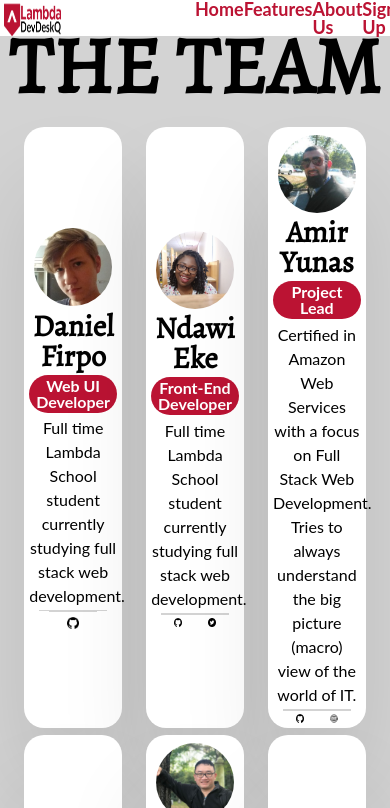
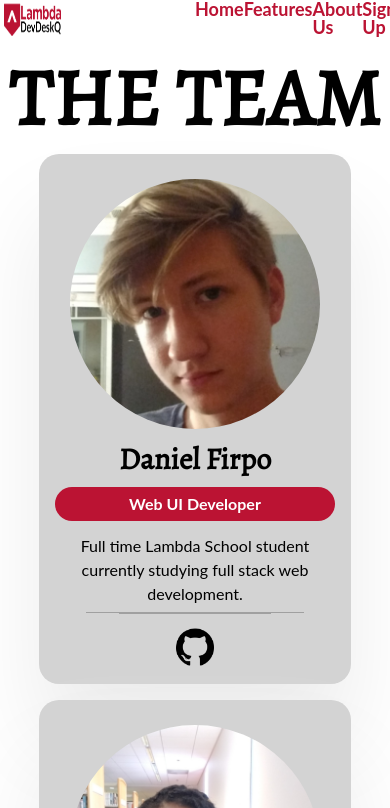
Before and after one commit to DevDeskQueue-Lambda/UI, a plain HTML site: page about.html in a window 390 px wide. Shown: the top 808 px of the page. Drawn offline with nearby package versions, Linux system fonts and the light colour scheme.

Commit message:
mobile breakpoints added

```diff
--- a/less/about.less
+++ b/less/about.less
@@ -1,47 +1,63 @@
 @import url('https://fonts.googleapis.com/css?family=Alegreya');
 
+@backgroundColor: white;
+@secondaryColor: lightGray;
+@lambdaRed: #BB1333;
+@iconHoverColor: lightBlue;
+@mobileBreakPoint: 500px;
+
+.flexbox (@direction, @justify){
+    display: flex;
+    flex-direction: @direction;
+    justify-content: @justify;
+}
+
+
 .about {
-    display: flex;
-    flex-direction: column;
+    .flexbox(column, center);
     justify-items: center;
-    justify-content: center;
-    background-color: lightgray;
+    background-color: @backgroundColor;
     padding-bottom: 5%;
 
     h1 {
-        display: flex;
-        flex-direction: row;
-        justify-content: space-around;
+        .flexbox(row, space-around);
         font-family: Alegreya, serif;
         font-weight: bold;
         width: 100%;
         font-size: 800%;
         margin: 7% 0 5% 0;
+        @media (max-width: @mobileBreakPoint) {
+            margin-bottom: 2%;
+            margin-top: 15%;
+          }
     }
 
-
-
     .row1 {
-        display: flex;
-        flex-direction: row;
-        justify-content: space-evenly;
+        .flexbox(row, space-evenly);
         margin-top: 2%;
+        @media (max-width: @mobileBreakPoint) {
+            .flexbox(column, space-evenly);
+            width: 100%;
+          }
 
         .card {
-            display: flex;
-            flex-direction: column;
-            justify-content: center;
+            .flexbox(column, center);
             justify-items: center;
             width: 25%;
-            background-color: white;
-            box-shadow: 0 60px 90px rgba(0,0,0,.1);
+            background-color: @secondaryColor;
+            box-shadow: 0 60px 90px lighten(@secondaryColor,10);
             border-radius: 20px 20px 20px 20px;
+
+            @media (max-width: @mobileBreakPoint) {
+                .flexbox(column, space-around);
+                width: 80%;
+                align-self: center;
+                margin: 2%;
+              }
 
             .body {
                 h2 {
-                    display: flex;
-                    flex-direction: column;
-                    justify-content: space-around;
+                    .flexbox(column, space-around);
                     text-align: center;
                     font-family: Alegreya, serif;
                     font-weight: bold;
@@ -52,9 +68,7 @@
             }
 
             .intro {
-                display: flex;
-                flex-direction: column;
-                justify-content: space-around;
+                .flexbox(column, space-around);
                 align-self: center;
                 text-align: center;
                 width: 90%;
@@ -62,15 +76,13 @@
             }
 
             .position {
-                display: flex;
-                flex-direction: column;
-                justify-content: space-around;
+                .flexbox(column, space-around);
                 align-self: center;
                 text-align: center;
                 font-size: 12pt;
                 font-weight: bold;
-                color: white;
-                background-color: #BB1333;
+                color: @backgroundColor;
+                background-color: @lambdaRed;
                 width: 90%;
                 padding: 3%;
                 border-radius: 20px;
@@ -78,33 +90,28 @@
             }
 
             .icons {
-                display: flex;
-                flex-direction: row;
-                justify-content: space-around;
+                .flexbox(row, space-around);
                 width: 70%;
                 align-self: center;
-                border-top: 1px solid lightgray;
                 margin-bottom: 2%;
+                border-top: 1px solid darken(@secondaryColor,20);
 
                 img {
-                    display: flex;
-                    flex-direction: row;
-                    justify-content: center;
+                    .flexbox(row, center);
                     align-content: center;
                     align-self: center;
                     width: 25%;
                     margin: 9% 0 5% 0;
+
                     &:hover{
-                        background-color: lightblue;
+                        background-color: @iconHoverColor;
                         border-radius: 20px;
                     }
                 }
             }
 
             .headshot {
-                display: flex;
-                flex-direction: row;
-                justify-content: center;
+                .flexbox(row, center);
                 align-content: center;
                 align-self: center;
                 width: 80%;
```
